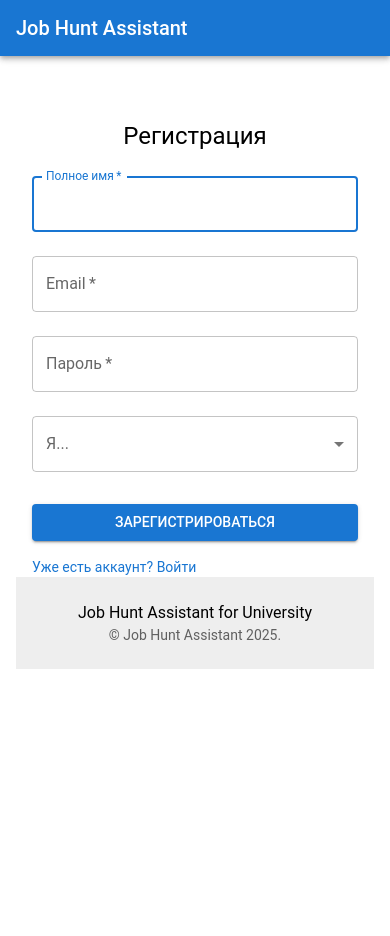
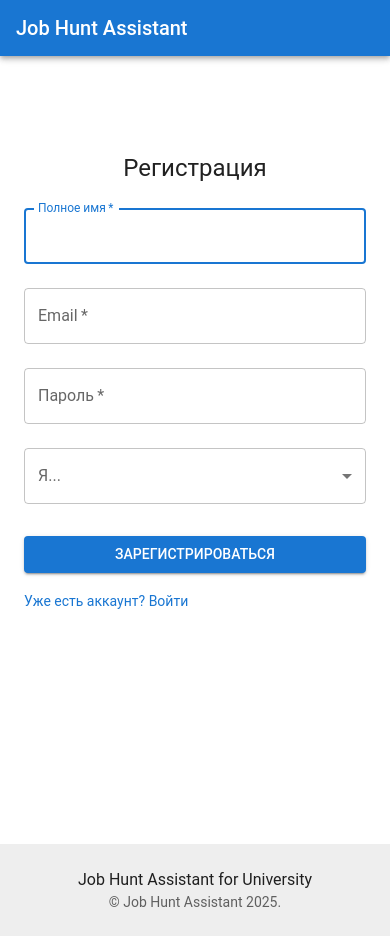
Before and after one commit to Po1nT204/job-hunt-assistant, a React (Vite) app in the folder client/: page /register in a window 390 px wide. Before the commit the page ends 844 px from the top, so only its background shows below. Built offline with nearby package versions, Linux system fonts and the light colour scheme; some icons are missing.

Commit message:
fix: sticky footer and responsive forms

```diff
--- a/client/src/app/App.tsx
+++ b/client/src/app/App.tsx
@@ -1,5 +1,5 @@
 import { BrowserRouter, Routes, Route } from 'react-router-dom';
-import { Container } from '@mui/material';
+import { Box, Container, CssBaseline } from '@mui/material';
 import { ToastContainer } from 'react-toastify';
 import 'react-toastify/dist/ReactToastify.css';
 import {
@@ -20,8 +20,12 @@ export const App = () => {
   return (
     <BrowserRouter>
       <AuthProvider>
+        <Box
+          sx={{ display: 'flex', flexDirection: 'column', minHeight: '100vh' }}
+        >
+          <CssBaseline />
           <Header />
-        <Container component='main' sx={{ mt: 4, mb: 4, flexGrow: 1 }}>
+          <Container component='main' sx={{ mt: 4, mb: 4 }}>
             <Routes>
               <Route path='/' element={<HomePage />} />
               <Route path='/login' element={<LoginPage />} />
@@ -53,8 +57,11 @@ export const App = () => {
                 }
               />
             </Routes>
+          </Container>
+        </Box>
+        <Box sx={{ mt: 'auto' }}>
           <Footer />
-        </Container>
+        </Box>
         <ToastContainer position='bottom-right' autoClose={3000} />
       </AuthProvider>
     </BrowserRouter>
--- a/client/src/pages/LoginPage/LoginPage.tsx
+++ b/client/src/pages/LoginPage/LoginPage.tsx
@@ -3,7 +3,7 @@ import { LoginByEmail } from '../../features/auth/LoginByEmail/ui/LoginByEmail';
 
 export const LoginPage = () => {
   return (
-    <Container maxWidth='xs'>
+    <Container maxWidth='xs' sx={{ px: { xs: 1, sm: 2 } }}>
       <LoginByEmail />
     </Container>
   );
--- a/client/src/pages/RegisterPage/RegisterPage.tsx
+++ b/client/src/pages/RegisterPage/RegisterPage.tsx
@@ -3,7 +3,7 @@ import { RegisterByEmail } from '../../features/auth/RegisterByEmail/ui/Register
 
 export const RegisterPage = () => {
   return (
-    <Container maxWidth='xs'>
+    <Container maxWidth='xs' sx={{ px: { xs: 1, sm: 2 } }}>
       <RegisterByEmail />
     </Container>
   );
--- a/client/src/pages/VacancyEditPage/VacancyEditPage.tsx
+++ b/client/src/pages/VacancyEditPage/VacancyEditPage.tsx
@@ -8,7 +8,7 @@ export const VacancyEditPage = () => {
   if (!id) return <Typography>Вакансия не найдена.</Typography>;
 
   return (
-    <Container maxWidth='md'>
+    <Container maxWidth='xs' sx={{ px: { xs: 1, sm: 2 } }}>
       <EditVacancyForm />
     </Container>
   );
```
Lines whose indentation alone changed are shown as unchanged.
